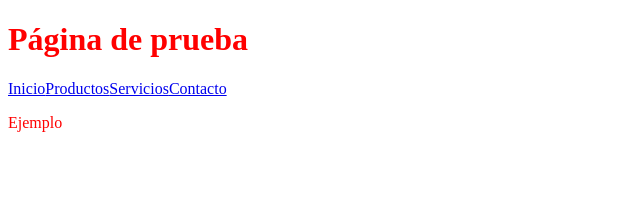
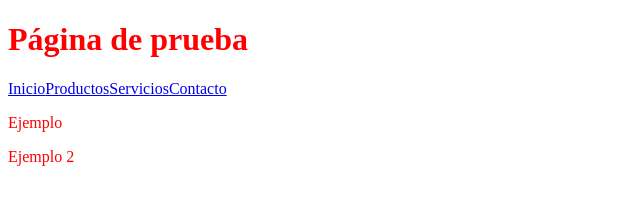
Before and after one commit to ManuT1C/prueba1, a plain HTML site: page index.html in a window 1280 px wide. Shown: the full height of the page, 0-640 px from the left. Drawn offline with Linux system fonts and the light colour scheme.

Commit message:
Se añade ejemplo 2

```diff
--- a/index.html
+++ b/index.html
@@ -16,6 +16,7 @@
         <main>
             <section>
                 <p>Ejemplo</p>
+				<p>Ejemplo 2</p>
             </section>
         </main>
     </body>
```
